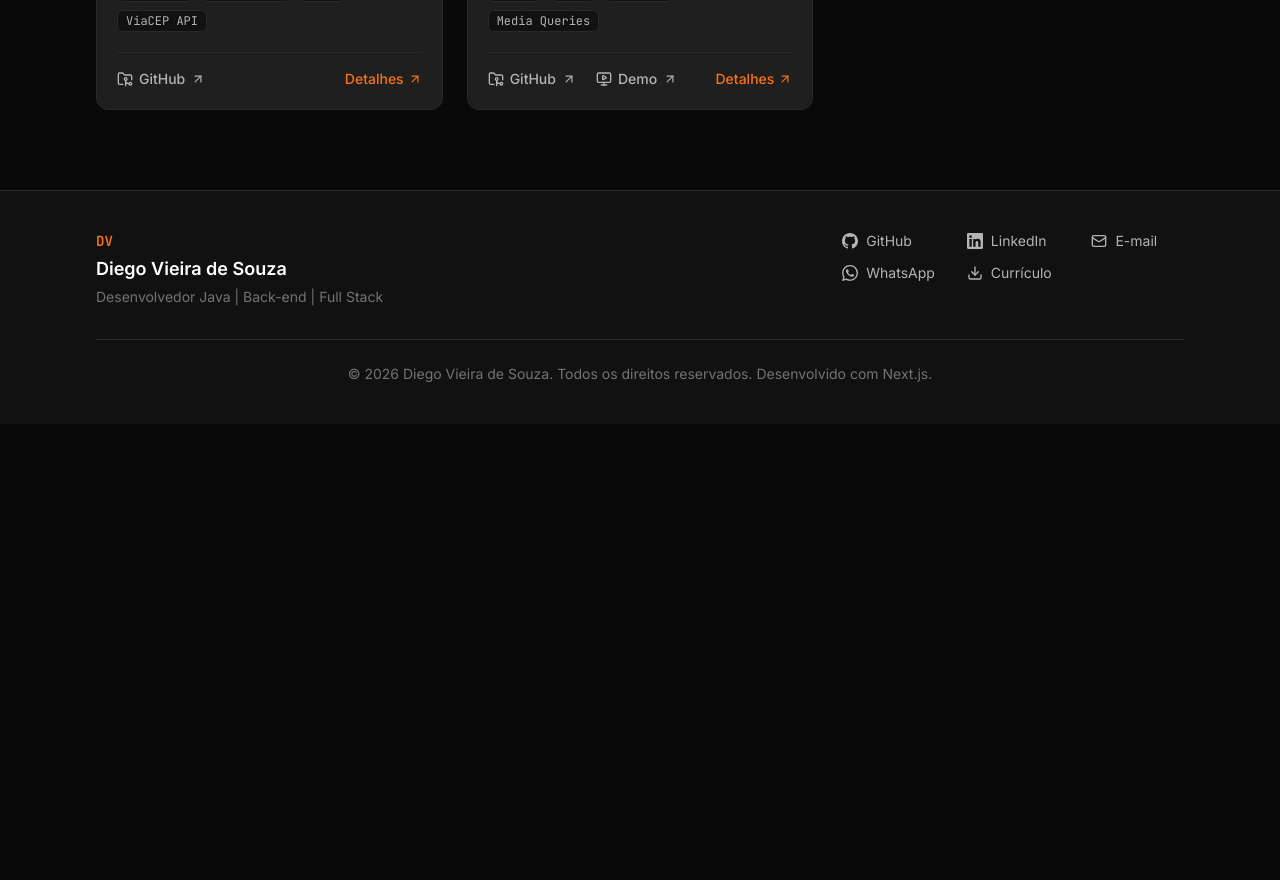
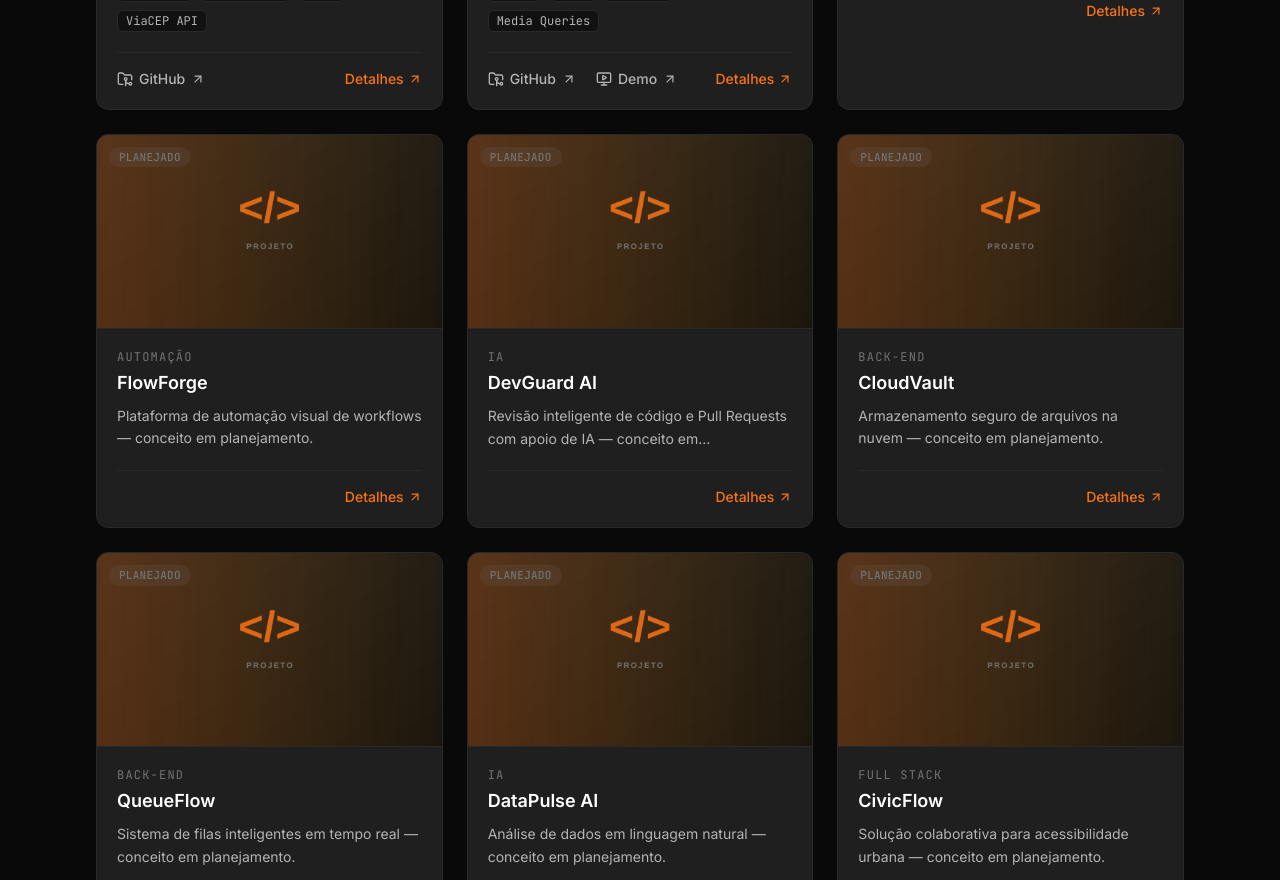
Before and after one commit to diegovieiradv/portfolio-diego-vieira, a Next.js app: page /projetos in a window 1280 px wide. Shown: the part 1920-2800 px from the top of the page. Before the commit the page ends 2344 px from the top, so only its background shows below. Built offline with nearby package versions, Linux system fonts and the light colour scheme.

Commit message:
feat: cadastrar novos projetos conceituais

```diff
--- a/src/data/projects.ts
+++ b/src/data/projects.ts
@@ -12,6 +12,12 @@ export const projects: Project[] = [
       "Necessidade de uma API robusta para gerenciar operações de clínica médica, com controle de acesso, validação de dados e regras de negócio específicas do domínio.",
     solution:
       "API RESTful com Spring Boot, Spring Security JWT, Flyway para migrations, validações customizadas e integração com ViaCEP para consulta de endereços.",
+    features: [
+      "Autenticação JWT com refresh token",
+      "Validações customizadas de CPF e CEP",
+      "Agendamento e cancelamento de consultas",
+      "Documentação OpenAPI",
+    ],
     technologies: [
       "Java 17",
       "Spring Boot 3.2.5",
@@ -54,6 +60,13 @@ export const projects: Project[] = [
       "Criar um jogo web completo e acessível que funcione em desktop e mobile, com jogabilidade estratégica, física arcade e sistema de progressão.",
     solution:
       "Arquitetura com Next.js 15 para SSR/SSG, Phaser 3 para o engine de jogo, Zustand para estado global, sistema de PWA para instalação offline e suporte a gamepad.",
+    features: [
+      "8 personagens e 24 estágios",
+      "6 chefes e IA com 3 níveis de dificuldade",
+      "Terreno destrutível e habilidades especiais",
+      "Sistema de save, export e import",
+    ],
+    highlights: ["246 testes unitários", "24 estágios e 6 chefes", "Suporte a PWA e gamepad"],
     technologies: [
       "Next.js 15",
       "React 18",
@@ -99,6 +112,11 @@ export const projects: Project[] = [
       "Necessidade de uma interface web intuitiva para interagir com a API Voll.med, permitindo que usuários gestionem operações de clínica médica de forma visual.",
     solution:
       "Aplicação React com rotas protegidas, formulários validados, integração com a API backend e design responsivo.",
+    features: [
+      "Rotas protegidas com autenticação JWT",
+      "Formulários com validação de entrada em tempo real",
+      "Interface responsiva para médicos, pacientes e consultas",
+    ],
     technologies: ["React", "JavaScript", "CSS", "REST API"],
     architecture:
       "Aplicação SPA com componentização, rotas protegidas e consumo de API RESTful.",
@@ -131,6 +149,11 @@ export const projects: Project[] = [
       "Criar uma API que sirva dados de frases de séries e filmes para um frontend de exibição, com CORS configurado para integração.",
     solution:
       "API Spring Boot com Spring Data JPA, PostgreSQL e endpoint único que retorna frases aleatórias com dados completos.",
+    features: [
+      "Endpoint único com frases aleatórias",
+      "Dados de título, frase, personagem e poster",
+      "CORS configurado para integração com frontend",
+    ],
     technologies: ["Java 17", "Spring Boot 3.2.3", "Spring Data JPA", "PostgreSQL", "Maven"],
     architecture:
       "API simples com um endpoint REST, camada de persistência com Spring Data JPA e banco PostgreSQL.",
@@ -163,6 +186,11 @@ export const projects: Project[] = [
       "Criar uma API mockada com autenticação real para estudar rotas protegidas e JWT em Node.js.",
     solution:
       "API com json-server para dados, jsonwebtoken para autenticação JWT e body-parser para processamento de requisições.",
+    features: [
+      "Autenticação JWT com registro e login",
+      "Rotas protegidas para livros, autores, categorias, lançamentos e bestsellers",
+      "Verificação de token em middleware",
+    ],
     technologies: ["Node.js", "json-server", "jsonwebtoken", "body-parser", "REST API"],
     architecture:
       "API mockada com json-server como banco de dados em memória, middleware de autenticação JWT e rotas organizadas por recurso.",
@@ -195,6 +223,12 @@ export const projects: Project[] = [
       "Criar um assistente de IA acessível que ajude jogadores a encontrar estratégias e builds para seus jogos favoritos.",
     solution:
       "Interface web com HTML/CSS/JS que consome a API do Google Gemini, com design glass morphism, responsivo e deploy na Vercel.",
+    features: [
+      "Estratégias, builds e dicas para 8 jogos",
+      "Integração com a API do Google Gemini",
+      "Interface glass morphism responsiva",
+      "Deploy na Vercel",
+    ],
     technologies: ["HTML5", "CSS3", "JavaScript", "Google Gemini API", "Showdown.js", "Vercel"],
     architecture:
       "Aplicação frontend estática com consumo de API externa (Gemini), markdown renderizado com Showdown.js e deploy estático.",
@@ -228,6 +262,11 @@ export const projects: Project[] = [
       "Criar uma ferramenta simples para consultar endereços por CEP e exportar os dados formatados.",
     solution:
       "Aplicação Java que consome a API ViaCEP via HttpClient, utiliza records para modelagem de dados e Gson para serialização JSON.",
+    features: [
+      "Consulta de endereços pela API ViaCEP",
+      "Exportação de dados para JSON",
+      "Modelagem de dados com Java Records",
+    ],
     technologies: ["Java 16+", "HttpClient", "Gson", "ViaCEP API"],
     architecture:
       "Aplicação console com modelo de dados baseado em records, consumo de API REST externa e exportação de dados.",
@@ -260,6 +299,12 @@ export const projects: Project[] = [
       "Praticar habilidades de frontend recriando uma interface real e popular para estudar layouts responsivos.",
     solution:
       "Página estática com HTML semântico, CSS Flexbox para layout, media queries para responsividade e JavaScript para animação de imagens.",
+    features: [
+      "Recriação fiel da página de login do Instagram",
+      "Layout responsivo com Flexbox e media queries",
+      "Animação de rotação automática de imagens",
+      "Deploy na Vercel",
+    ],
     technologies: ["HTML5", "CSS3", "Flexbox", "Media Queries", "JavaScript", "Vercel"],
     architecture:
       "Página estática com estrutura semântica, layout Flexbox responsivo e animações CSS/JavaScript.",
@@ -282,6 +327,162 @@ export const projects: Project[] = [
     featured: false,
     category: "Front-end",
   },
+  {
+    title: "Sentinel",
+    slug: "sentinel",
+    summary:
+      "Plataforma de observabilidade e gerenciamento de incidentes — conceito em planejamento.",
+    description:
+      "Conceito de uma plataforma para centralizar o monitoramento, a captura de eventos e o tratamento de incidentes de aplicações e sistemas em um único fluxo de trabalho. O projeto está em fase de planejamento: a stack e as funcionalidades específicas serão definidas durante a implementação.",
+    technologies: [],
+    roadmap: [
+      "Centralizar o monitoramento de aplicações e sistemas em um único lugar.",
+      "Capturar e registrar eventos relevantes das aplicações.",
+      "Definir um fluxo de tratamento de incidentes, do alerta à resolução.",
+    ],
+    status: "planejado",
+    images: ["/projects/placeholder.png"],
+    featured: false,
+    category: "Back-end",
+  },
+  {
+    title: "FlowForge",
+    slug: "flowforge",
+    summary: "Plataforma de automação visual de workflows — conceito em planejamento.",
+    description:
+      "Conceito de uma plataforma para criação e execução de fluxos automatizados, incluindo integrações entre serviços, por meio de uma construção visual de workflows. O projeto está em fase de planejamento: a stack e as funcionalidades específicas serão definidas durante a implementação.",
+    technologies: [],
+    roadmap: [
+      "Criar fluxos automatizados em uma interface visual.",
+      "Executar os fluxos encadeando as etapas definidas.",
+      "Conectar serviços externos aos fluxos por meio de integrações.",
+    ],
+    status: "planejado",
+    images: ["/projects/placeholder.png"],
+    featured: false,
+    category: "Automação",
+  },
+  {
+    title: "DevGuard AI",
+    slug: "devguard-ai",
+    summary:
+      "Revisão inteligente de código e Pull Requests com apoio de IA — conceito em planejamento.",
+    description:
+      "Conceito de uma solução para auxiliar na análise de código e na revisão de mudanças em repositórios, aplicando inteligência artificial ao processo de revisão de Pull Requests. O projeto está em fase de planejamento: a stack e as funcionalidades específicas serão definidas durante a implementação.",
+    technologies: [],
+    roadmap: [
+      "Reunir as mudanças propostas em Pull Requests para análise.",
+      "Apontar pontos de atenção durante a revisão de código.",
+      "Apoiar o desenvolvedor na leitura das mudanças propostas.",
+    ],
+    status: "planejado",
+    images: ["/projects/placeholder.png"],
+    featured: false,
+    category: "IA",
+  },
+  {
+    title: "CloudVault",
+    slug: "cloudvault",
+    summary: "Armazenamento seguro de arquivos na nuvem — conceito em planejamento.",
+    description:
+      "Conceito de uma solução para armazenamento seguro de arquivos, prevendo nuvem, controle de permissões e versionamento como princípios do produto. Esses pontos descrevem o conceito previsto, não uma implementação existente: a stack e as funcionalidades serão definidas durante a implementação.",
+    technologies: [],
+    roadmap: [
+      "Armazenar arquivos em um ambiente em nuvem.",
+      "Definir permissões de acesso aos arquivos.",
+      "Manter o histórico de versões dos arquivos.",
+    ],
+    status: "planejado",
+    images: ["/projects/placeholder.png"],
+    featured: false,
+    category: "Back-end",
+  },
+  {
+    title: "QueueFlow",
+    slug: "queueflow",
+    summary: "Sistema de filas inteligentes em tempo real — conceito em planejamento.",
+    description:
+      "Conceito de um sistema de filas inteligentes operado em tempo real, pensado para organizar o processamento de itens conforme chegam. O projeto está em fase de planejamento: a stack e as funcionalidades específicas serão definidas durante a implementação.",
+    technologies: [],
+    roadmap: [
+      "Definir o modelo de filas e o fluxo de itens.",
+      "Processar os itens em tempo real.",
+      "Detalhar os critérios inteligentes de gestão das filas.",
+    ],
+    status: "planejado",
+    images: ["/projects/placeholder.png"],
+    featured: false,
+    category: "Back-end",
+  },
+  {
+    title: "DataPulse AI",
+    slug: "datapulse-ai",
+    summary: "Análise de dados em linguagem natural — conceito em planejamento.",
+    description:
+      "Conceito de uma solução para análise de dados por meio de linguagem natural, permitindo formular perguntas sobre dados em texto corrido. O projeto está em fase de planejamento: a stack e as funcionalidades específicas serão definidas durante a implementação.",
+    technologies: [],
+    roadmap: [
+      "Definir o formato das perguntas em linguagem natural.",
+      "Estruturar a análise dos dados a partir do texto informado.",
+      "Apresentar as respostas obtidas a partir da análise.",
+    ],
+    status: "planejado",
+    images: ["/projects/placeholder.png"],
+    featured: false,
+    category: "IA",
+  },
+  {
+    title: "CivicFlow",
+    slug: "civicflow",
+    summary: "Solução colaborativa para acessibilidade urbana — conceito em planejamento.",
+    description:
+      "Conceito de uma solução colaborativa relacionada à acessibilidade urbana, pensada para reunir contribuições sobre o tema. O projeto está em fase de planejamento: a stack e as funcionalidades específicas serão definidas durante a implementação.",
+    technologies: [],
+    roadmap: [
+      "Definir como as contribuições sobre acessibilidade serão registradas.",
+      "Estruturar a colaboração entre os participantes.",
+      "Organizar as contribuições em um espaço único.",
+    ],
+    status: "planejado",
+    images: ["/projects/placeholder.png"],
+    featured: false,
+    category: "Full stack",
+  },
+  {
+    title: "EcoGrid",
+    slug: "ecogrid",
+    summary:
+      "Acompanhamento de consumo e desperdício de energia e água — conceito em planejamento.",
+    description:
+      "Conceito de uma solução para acompanhar o consumo e o desperdício de energia e água, trazendo visão sobre os hábitos de uso. O projeto está em fase de planejamento: a stack e as funcionalidades específicas serão definidas durante a implementação.",
+    technologies: [],
+    roadmap: [
+      "Registrar o consumo de energia e água.",
+      "Identificar desperdícios a partir dos dados registrados.",
+      "Acompanhar a evolução do consumo ao longo do tempo.",
+    ],
+    status: "planejado",
+    images: ["/projects/placeholder.png"],
+    featured: false,
+    category: "Full stack",
+  },
+  {
+    title: "Metric Flow",
+    slug: "metric-flow",
+    summary: "Dashboard de métricas de negócio e vendas — conceito em planejamento.",
+    description:
+      "Conceito de um dashboard de métricas de negócio e vendas, reunindo vendas realizadas, desempenho, metas, métricas, gráficos e projeções em um painel único. O projeto está em fase de planejamento: a stack e as funcionalidades específicas serão definidas durante a implementação.",
+    technologies: [],
+    roadmap: [
+      "Consolidar vendas realizadas e desempenho.",
+      "Definir metas e métricas do negócio.",
+      "Exibir gráficos e projeções em um painel único.",
+    ],
+    status: "planejado",
+    images: ["/projects/placeholder.png"],
+    featured: false,
+    category: "Full stack",
+  },
 ];
 
 export function getProjectBySlug(slug: string): Project | undefined {
```
